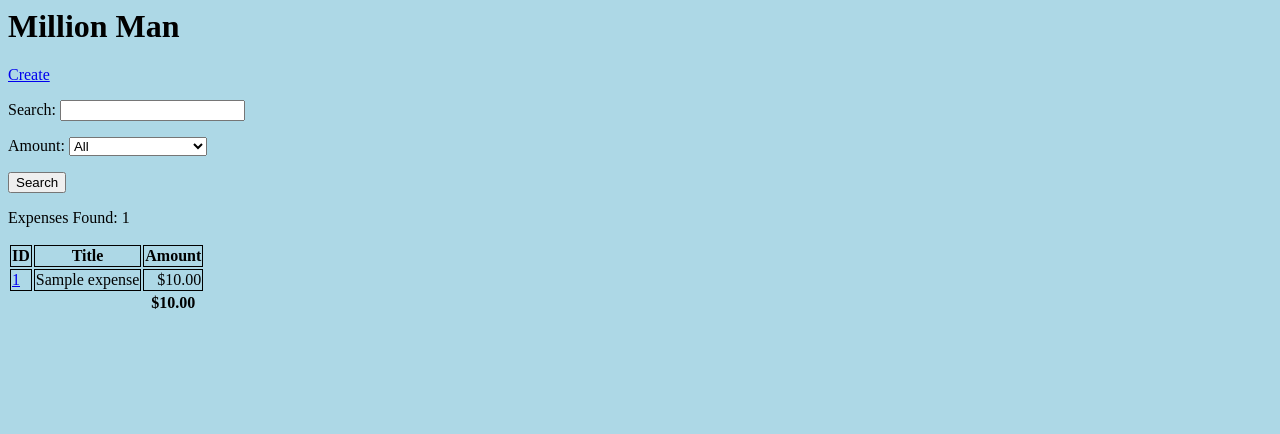
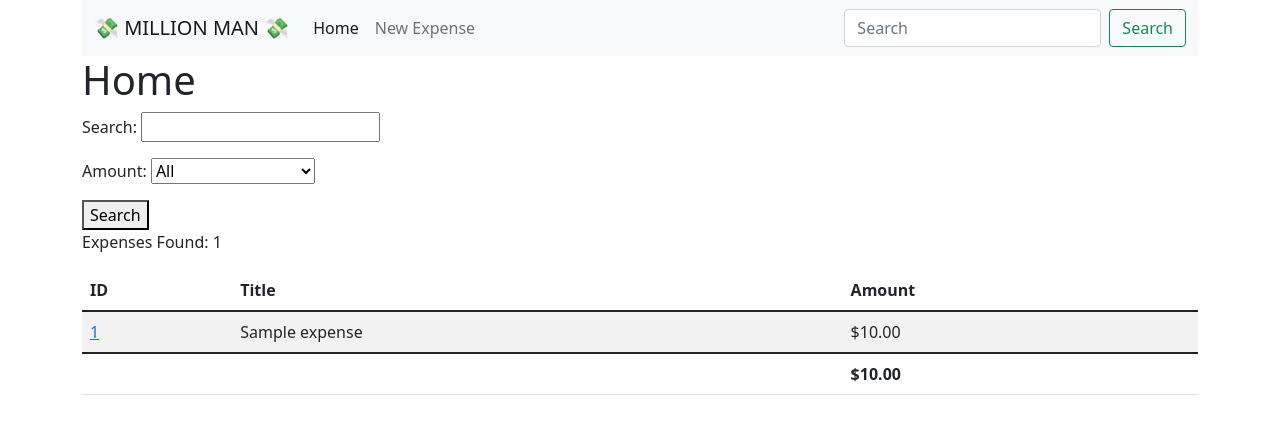
Before and after one commit to nonZero/MillionMan, a Django app: page / in a window 1280 px wide. Shown: the top 434 px of the page. Run offline with Django 4.2, Linux system fonts and the light colour scheme; tables that the repository leaves empty hold one stand-in row (values such as "Sample post").

Commit message:
added boostrap in list page

```diff
--- a/expenses/static/css/style.css
+++ b/expenses/static/css/style.css
@@ -9,7 +9,7 @@ body {
 }
 
 .search-caption {
-    background: goldenrod;
+    background: coral;
     font-style: italic;
 }
 
--- a/expenses/templates/expenses/expense_list.html
+++ b/expenses/templates/expenses/expense_list.html
@@ -1,14 +1,75 @@
 {% load static %}
-<html>
+<!doctype html>
+<html lang="en">
 <head>
+    <!-- Required meta tags -->
+    <meta charset="utf-8">
+    <meta name="viewport" content="width=device-width, initial-scale=1">
+
+    <!-- Bootstrap CSS -->
+    <link href="https://cdn.jsdelivr.net/npm/bootstrap@5.1.3/dist/css/bootstrap.min.css"
+          rel="stylesheet"
+          integrity="sha384-1BmE4kWBq78iYhFldvKuhfTAU6auU8tT94WrHftjDbrCEXSU1oBoqyl2QvZ6jIW3"
+          crossorigin="anonymous">
+    {#    <link rel="stylesheet" href="{% static "css/style.css"%}"/>#}
+
     <title>💸 MILLION MAN 💸</title>
-    <link rel="stylesheet" href="{% static "css/style.css"%}"/>
 </head>
 <body>
-
-<h1>Million Man</h1>
-
-<p><a href="{% url "expenses:create" %}">Create</a></p>
+<div class="container">
+    <nav class="navbar navbar-expand-lg navbar-light bg-light">
+        <div class="container-fluid">
+            <a class="navbar-brand" href="#">💸 MILLION MAN 💸</a>
+            <button class="navbar-toggler" type="button"
+                    data-bs-toggle="collapse"
+                    data-bs-target="#navbarSupportedContent"
+                    aria-controls="navbarSupportedContent"
+                    aria-expanded="false" aria-label="Toggle navigation">
+                <span class="navbar-toggler-icon"></span>
+            </button>
+            <div class="collapse navbar-collapse" id="navbarSupportedContent">
+                <ul class="navbar-nav me-auto mb-2 mb-lg-0">
+                    <li class="nav-item">
+                        <a class="nav-link active" aria-current="page"
+                           href="#">Home</a>
+                    </li>
+                    <li class="nav-item">
+                        <a class="nav-link" href="{% url "expenses:create" %}">New Expense</a>
+                    </li>
+{#                    <li class="nav-item dropdown">#}
+{#                        <a class="nav-link dropdown-toggle" href="#"#}
+{#                           id="navbarDropdown" role="button"#}
+{#                           data-bs-toggle="dropdown" aria-expanded="false">#}
+{#                            Dropdown#}
+{#                        </a>#}
+{#                        <ul class="dropdown-menu"#}
+{#                            aria-labelledby="navbarDropdown">#}
+{#                            <li><a class="dropdown-item" href="#">Action</a>#}
+{#                            </li>#}
+{#                            <li><a class="dropdown-item" href="#">Another#}
+{#                                action</a></li>#}
+{#                            <li>#}
+{#                                <hr class="dropdown-divider">#}
+{#                            </li>#}
+{#                            <li><a class="dropdown-item" href="#">Something#}
+{#                                else here</a></li>#}
+{#                        </ul>#}
+{#                    </li>#}
+{#                    <li class="nav-item">#}
+{#                        <a class="nav-link disabled">Disabled</a>#}
+{#                    </li>#}
+                </ul>
+                <form class="d-flex">
+                    <input class="form-control me-2" type="search"
+                           placeholder="Search" aria-label="Search">
+                    <button class="btn btn-outline-success" type="submit">
+                        Search
+                    </button>
+                </form>
+            </div>
+        </div>
+    </nav>
+    <h1>Home</h1>
 
     <form>
         <p>
@@ -41,7 +102,7 @@
         {% endif %}
         Expenses Found: {{ object_list.count }}
     </p>
-<table >
+    <table class="table table-striped table-hover">
         <thead>
         <tr>
             <th>ID</th>
@@ -67,6 +128,10 @@
         </tr>
         </tfoot>
     </table>
+</div>
+<script src="https://cdn.jsdelivr.net/npm/bootstrap@5.1.3/dist/js/bootstrap.bundle.min.js"
+        integrity="sha384-ka7Sk0Gln4gmtz2MlQnikT1wXgYsOg+OMhuP+IlRH9sENBO0LRn5q+8nbTov4+1p"
+        crossorigin="anonymous"></script>
 
 </body>
 </html>
```
Lines whose indentation alone changed are shown as unchanged.
